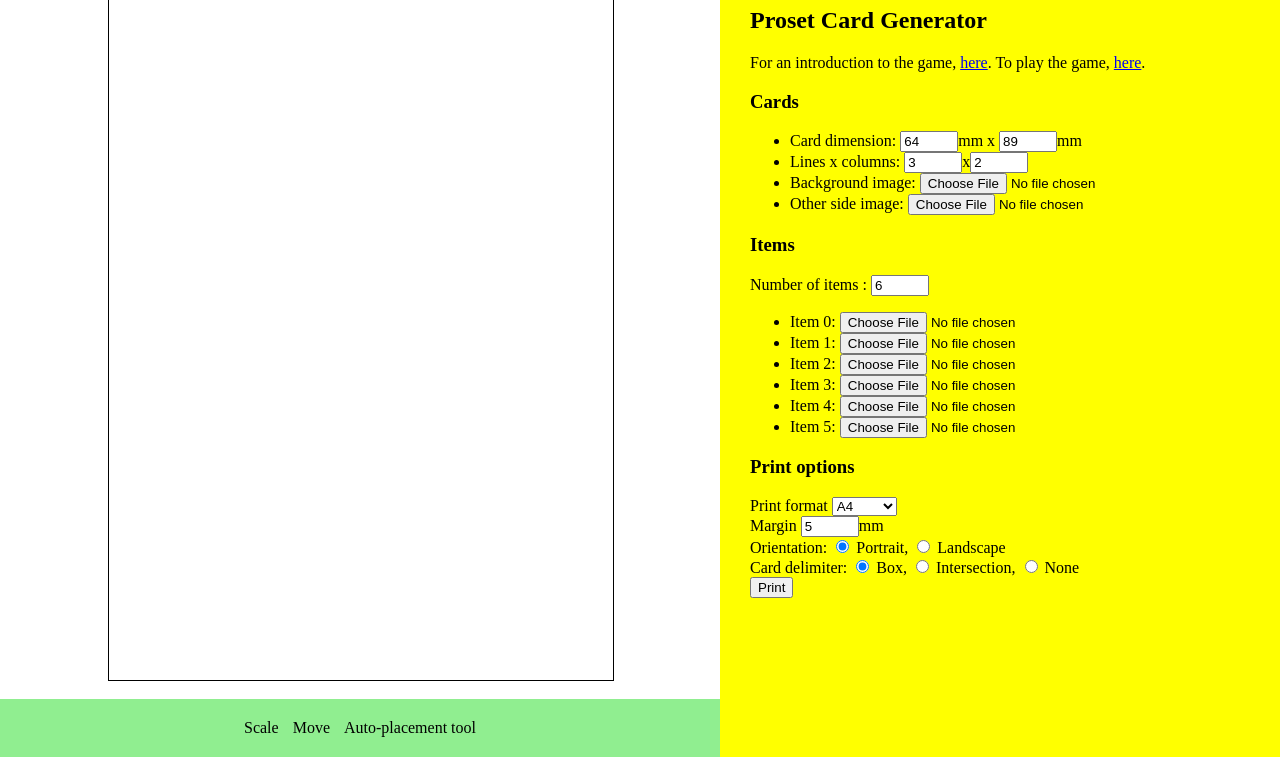
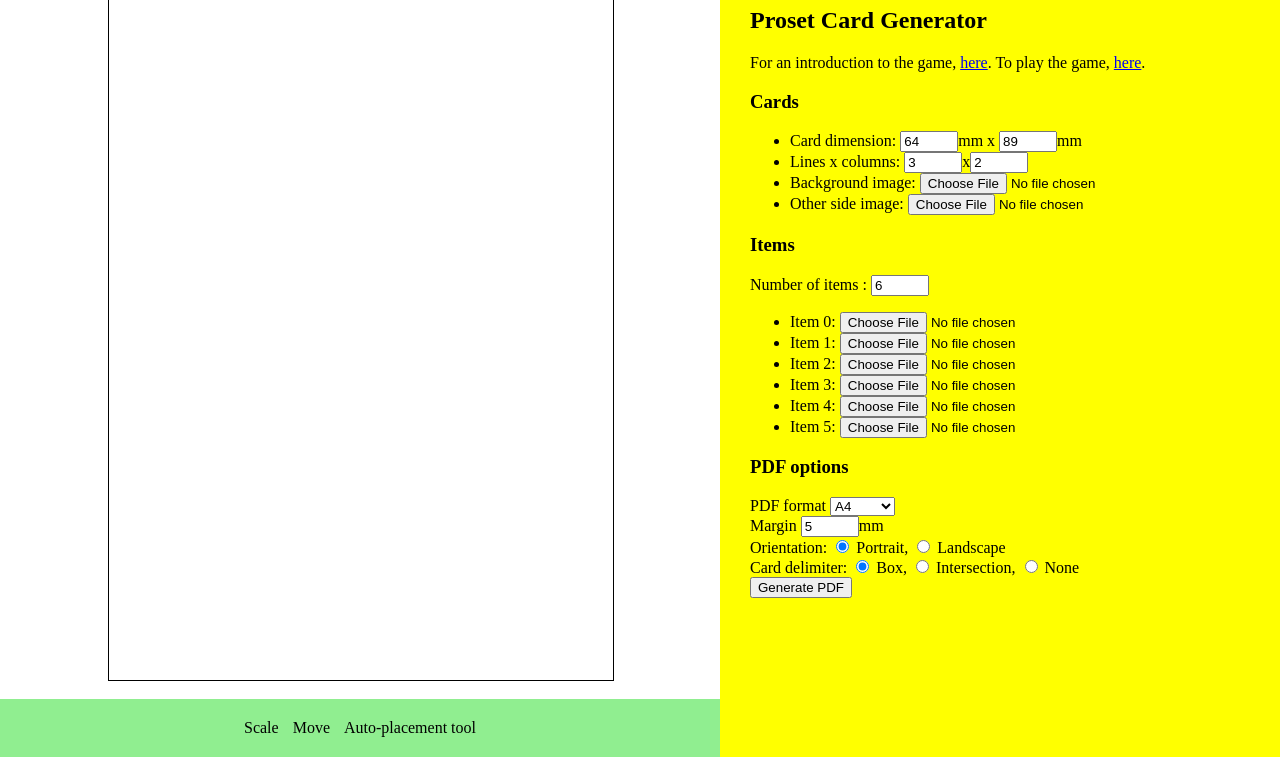
Before and after one commit to panglesd/custom-proset, a plain HTML site: page index.html in a window 1280 px wide. Shown: the part 43-800 px from the top of the page. Drawn offline with Linux system fonts and the light colour scheme.

Commit message:
removing print misleading mention

```diff
--- a/index.html
+++ b/index.html
@@ -61,8 +61,8 @@
 			Item 5: <input class="file-input" type="file" id="file5">
 		    </li>
 		</ul>
-		<h3>Print options</h3>
-		Print format <select id="print-format" name="">
+		<h3>PDF options</h3>
+		PDF format <select id="print-format" name="">
 		    <option value="a3">A3</option>
 		    <option selected value="a4">A4</option>
 		    <option value="a5">A5</option>
@@ -76,7 +76,7 @@
 		Margin <input id="print-margin" type="number" value="5"/>mm<br/>
 		Orientation: <input type="radio" name="portrait" value="portrait" checked/> Portrait, <input type="radio" name="portrait" value="landscape"/> Landscape <br/>
 		Card delimiter: <input type="radio" name="delimiter" value="box" checked/> Box, <input type="radio" name="delimiter" value="intersection"/> Intersection, <input type="radio" name="delimiter" value="none"/> None <br/>
-		<input name="" type="button" value="Print" onclick="print()"/>
+		<input name="" type="button" value="Generate PDF" onclick="print()"/>
 	    </div>
 	</div>	<script src="custom-proset.js"></script>
 	<script src="https://unpkg.com/jspdf@latest/dist/jspdf.umd.js"></script>
```
